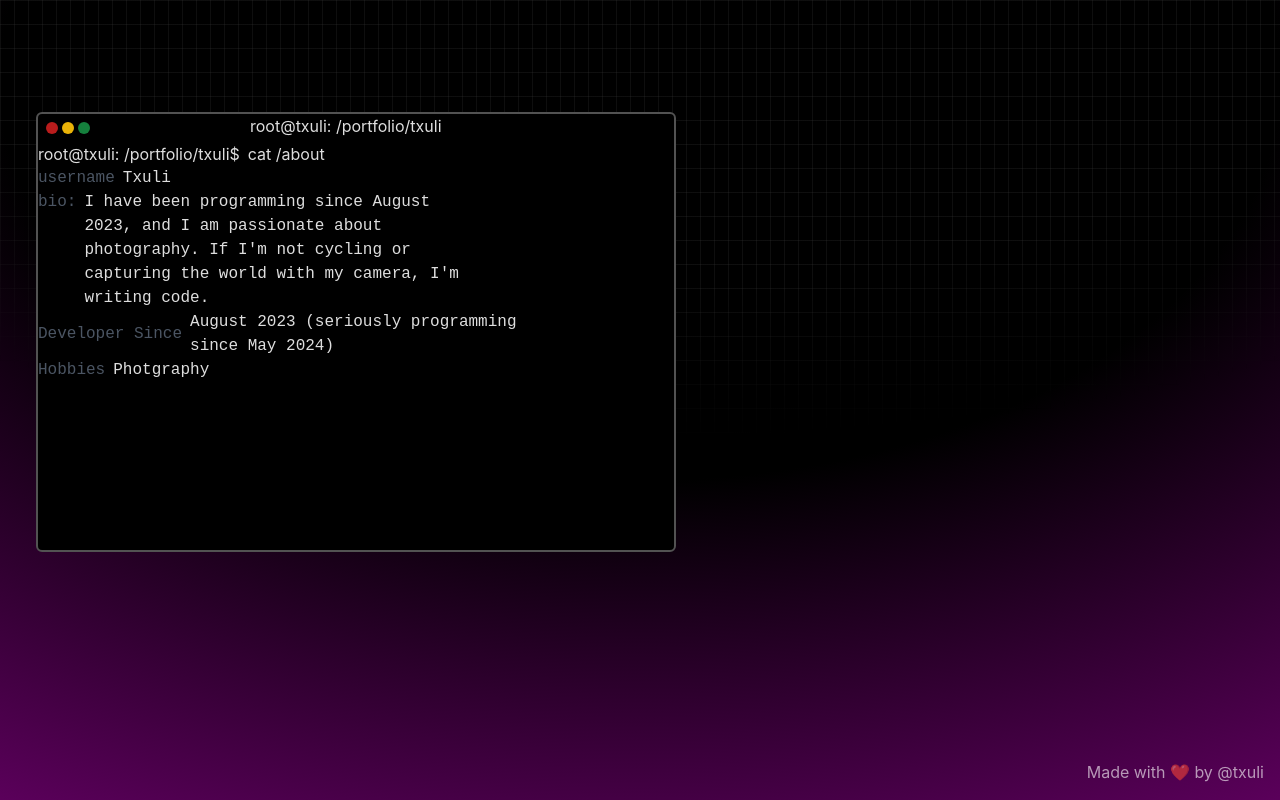
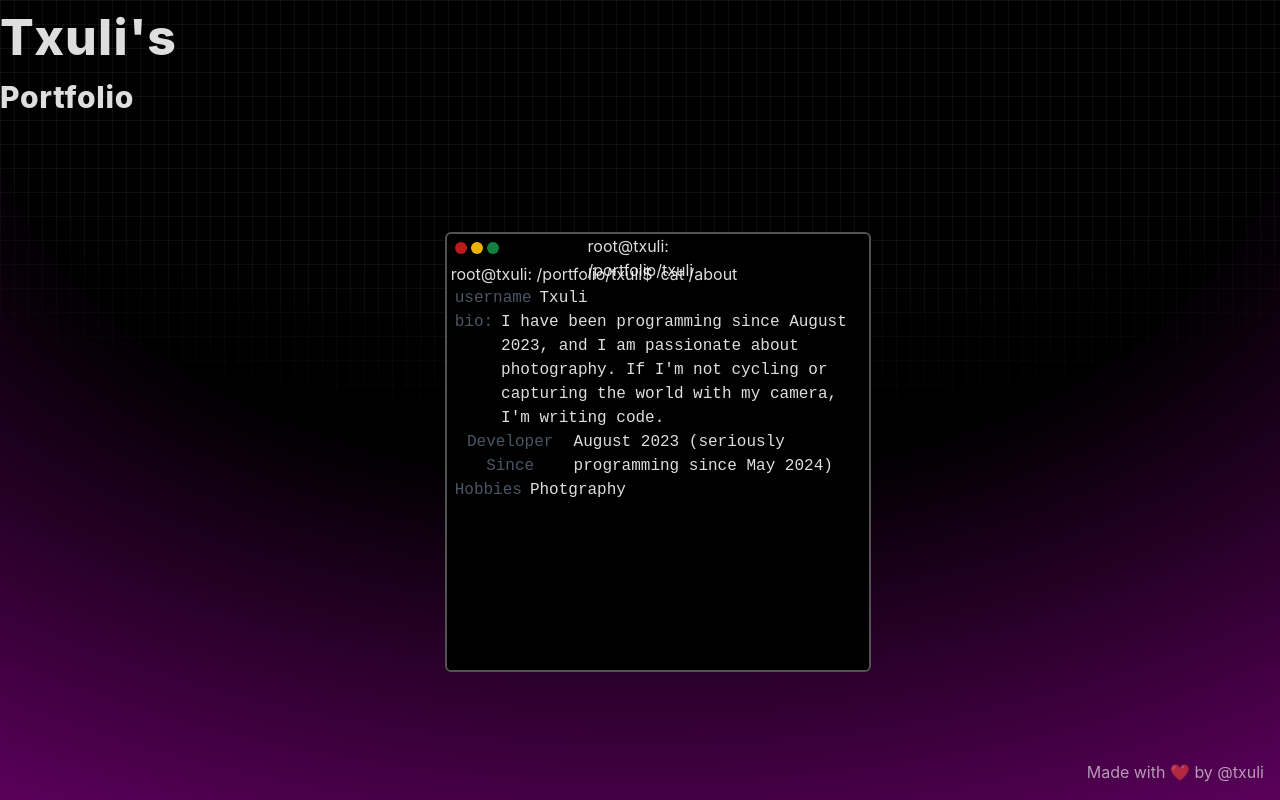
Before and after one commit to txuli/Porfolio, a React (Vite) app: page / in a window 1280 px wide. Built offline with nearby package versions, Linux system fonts and the light colour scheme.

Commit message:
title animation editted

```diff
--- /dev/null
+++ b/src/components/Effect.jsx
@@ -0,0 +1,58 @@
+import React, { useEffect, useState } from 'react'
+
+export default function Effect({ text, mLeftInicial = -180, transitionTime = 2, randCar, tickCambioLetra = 150, fontSize }) {
+    const [marginLeft, setMarginLeft] = useState(mLeftInicial ? mLeftInicial : 0)
+    const caracteresRandom = randCar ? randCar : ['$', '%', '#', '@', '*', 'R', 'H', 'A', '4', 'P', '0', 'O', 'F']
+    const [newText, setNewText] = useState('')
+     const [newFontSize, setFontSize] = useState('')
+    // Para el randomIntFromInterval
+    const min = 0
+    const max = caracteresRandom.length - 1
+
+    // Conseguir número random entre dos números
+    function randomIntFromInterval(min, max) {
+        return Math.floor(Math.random() * (max - min + 1) + min)
+    }
+
+    useEffect(() => {
+        console.log(marginLeft, mLeftInicial);
+        setMarginLeft(0)
+        let contaCiclos = 0
+
+        let myInterval = setInterval(() => {
+            var tempText = ''
+            var trozoPalabra = ''
+
+            // montamos la porcion de titulo encriptado del ciclo
+            for (let i = contaCiclos; i < text.length; i++) {
+                let x = randomIntFromInterval(min, max)
+                tempText = tempText + caracteresRandom[x]
+            }
+            // montamos la porción del titulo real
+            for (let i = 0; i < contaCiclos; i++) {
+                trozoPalabra = trozoPalabra + text[i]
+            }
+            // actualizamos la palabra que estamos mostrando
+            setNewText(trozoPalabra + tempText)
+            // incrementamos ciclo
+            contaCiclos = contaCiclos + 1
+
+            if (contaCiclos > text.length) {
+                clearInterval(myInterval)
+            }
+        }, tickCambioLetra);
+
+        return () => clearInterval(myInterval)
+
+    }, [])
+
+    return (
+        <div>
+            <h1 className={`encryptClassH2 relative tracking-wide font-extrabold`} style={{
+                marginLeft: `${marginLeft}px`,
+                transition: `margin ${transitionTime}s`,
+                fontSize: `${fontSize}px`,
+            }}>{newText}</h1>
+        </div>
+    )
+}
--- /dev/null
+++ b/src/components/Title.jsx
@@ -0,0 +1,22 @@
+import React from 'react';
+import Effect from './Effect';
+export default function Title() {
+     const Name = "Txuli's"
+      const Text = 'Portfolio'
+        return (
+
+           <>
+            <Effect
+            text={Name}
+            mLeftInicial={'-200'}
+            transitionTime={2}
+            tickCambioLetra={200}
+            randCar={null}
+            fontSize={50 }
+
+            />
+
+           </>
+
+        );
+    };
--- a/src/components/cmdInfo.jsx
+++ b/src/components/cmdInfo.jsx
@@ -9,7 +9,8 @@ const CmdInfo = () => {
         window.location.href= 'https://i0.wp.com/exploramag.com/wp-content/uploads/2023/03/sapo-1.jpg?resize=1360%2C907&ssl=1';
     }
     return (
-        <div className='h-3/6 w-3/6 border-neutral-600 bg-black rounded-md border-2 relative mt-28 ml-9'>
+        <div className=' flex justify-center w-full'>
+            <div className='h-3/6 w-2/6 border-neutral-600 bg-black rounded-md border-2 relative mt-28 ml-9 '>
             <div className='w-full bg-gray-600/ h-7 relative grid grid-cols-3'>
                 <div className='w-full bg-gray-600/ h-7 relative flex items-center ml-2'>
                     <div className='h-3 w-3 rounded-full bg-red-700 mr-1 hover:animate-breathing' onClick={instaLink}></div>
@@ -23,14 +24,14 @@ const CmdInfo = () => {
                 </div>
 
             </div>
-            <div className=' w-full flex'>
+            <div className=' w-full flex pl-1'>
                 <div className='mr-2'>root@txuli: /portfolio/txuli$</div> <div> cat /about</div>
             </div>
             <div>
                 <div className='ibm-plex-mono-regular h-96'>
                     <InfoDiv Text='username' Text2='Txuli' />
 
-                    <div className='flex'>
+                    <div className='flex pl-2'>
                         <div className='mr-2 text-gray-600 '>
                             bio:
                         </div>
@@ -44,6 +45,7 @@ const CmdInfo = () => {
                 </div>
             </div>
         </div>
+        </div>
     );
 };
 
--- a/src/components/infoDiv.jsx
+++ b/src/components/infoDiv.jsx
@@ -4,7 +4,7 @@ const InfoDiv = (props) => {
     return (
         <>
 
-            <div className='w-auto flex items-center'>
+            <div className='w-auto flex items-center pl-2'>
                 <div className='text-gray-600 ibm-plex-mono-regular mr-2 text-center mb-'>{props.Text}</div>
                 <div className=' w-96 text-left'>{props.Text2} </div>
             </div>
--- a/src/pages/home.jsx
+++ b/src/pages/home.jsx
@@ -6,6 +6,8 @@ import backend from './media/icons8-backend-50.png'
 import ImgDatabase from './media/icons8-database-50.png'
 import ImgReact from './media/React.png'
 import CmdInfo from '../components/cmdInfo';
+import Title from '../components/Title';
+import Effect from '../components/Effect';
 
 const Home = () => {
     return (
@@ -14,6 +16,16 @@ const Home = () => {
                 <div class="absolute inset-0 -z-10 h-full w-full items-center  [background:radial-gradient(125%_125%_at_50%_10%,#000_40%,#800080_100%)]"></div>
                 <div class="relative h-full w-full "><div class="absolute bottom-0 left-0 right-0 top-0 bg-[linear-gradient(to_right,#4f4f4f2e_1px,transparent_1px),linear-gradient(to_bottom,#4f4f4f2e_1px,transparent_1px)] bg-[size:14px_24px] [mask-image:radial-gradient(ellipse_80%_50%_at_50%_0%,#000_70%,transparent_110%)]"></div></div>
             </div>
+        <Title />
+        <Effect
+        text="Portfolio"
+        mLeftInicial={'-200'}
+        transitionTime={2}
+        tickCambioLetra={200}
+        randCar={null}
+        fontSize={30}
+         />
+
             <CmdInfo />
             {/* <NavBar />
 
```
